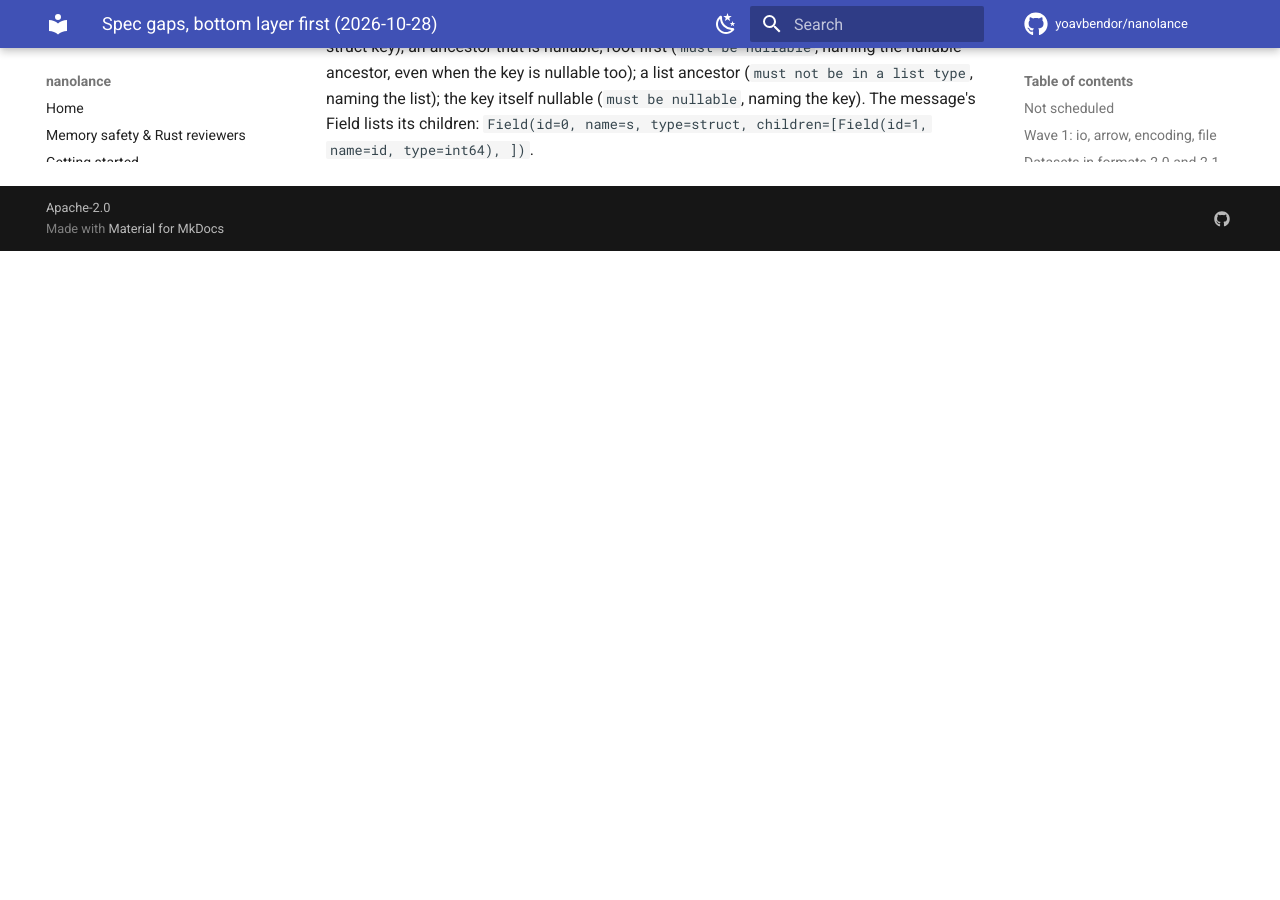
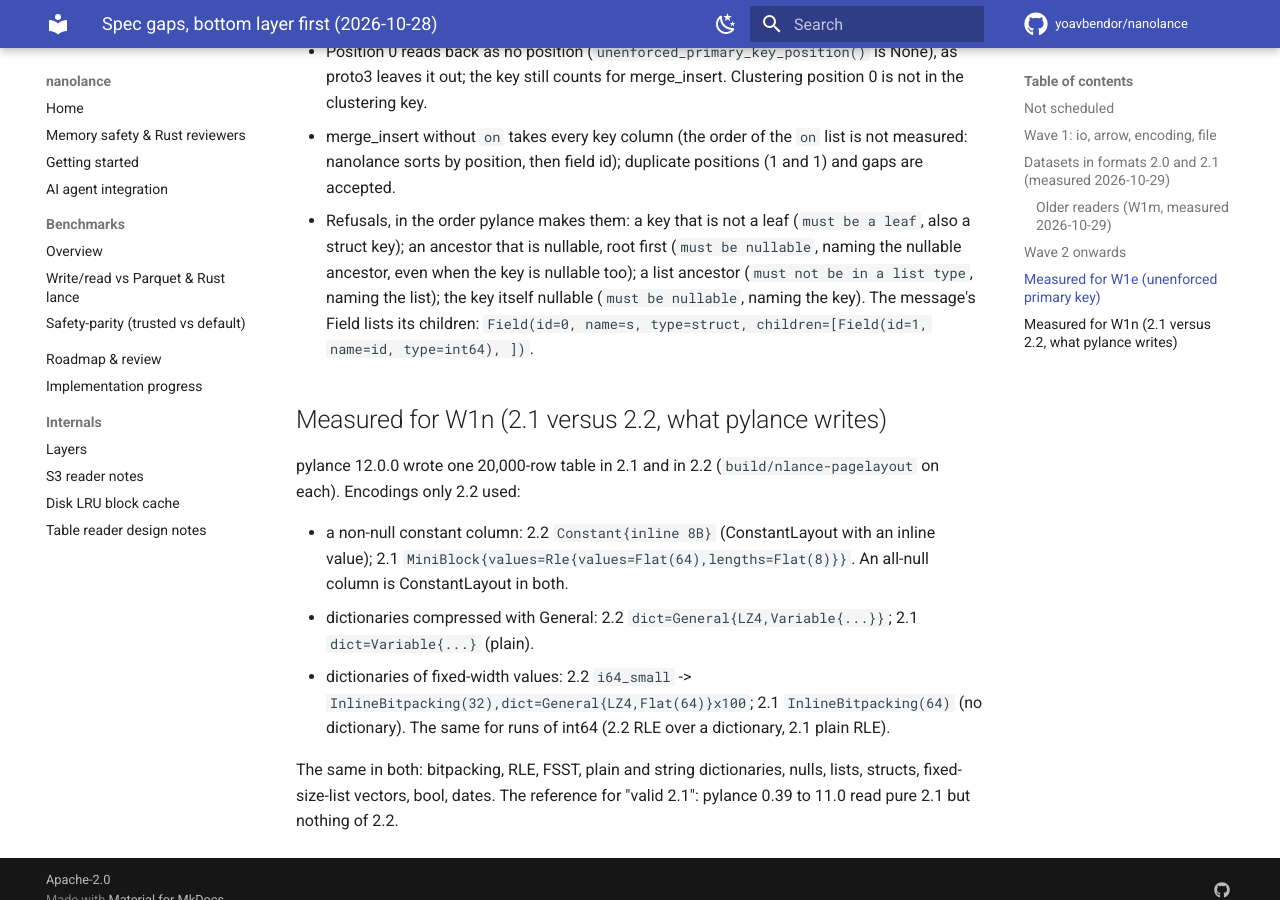
Before and after one commit to yoavbendor/nanolance, an MkDocs documentation site: the page built from docs/tasks/SPEC_GAPS.md, in a window 1280 px wide and 900 px high, scrolled down 5844 px. Built offline with MkDocs 1.6.1 and Material for MkDocs 9.7.7, drawn with Linux system fonts in a browser that asks for light colours; comment, search, counter and statistics services are not loaded; before the commit the page ends 6095 px from its top, so only the background shows below that; some of the changed text lies outside the part shown.

Commit message:
docs: W1o and W1n decided; what 2.1 lacks that 2.2 has, measured
Claude-Session: https://claude.ai/code/session_014PGy9PK68gHvyR8T1r5ueY

```diff
--- a/docs/tasks/SPEC_GAPS.md
+++ b/docs/tasks/SPEC_GAPS.md
@@ -43,7 +43,8 @@ These stay as they are until a user asks, or the Lance pin moves:
 | W1i | `encoding.layout.full_zip.write` | Fixed-width full-zip and per-value compression | to measure | later |
 | W1j | `encoding.semi_structural.packed_struct`, `variable_packed_struct` | Packed structs, read and write | to measure | later |
 | W1k | `arrow.types.fixed_size_list`, `arrow.types.dictionary` | FSL of variable-width elements; dictionaries inside structs and lists | to measure | later |
-| W1n | `file.version.2_1` | Write 2.1 files into a 2.1 dataset, so its writes stay 2.1 | the 2.2-only encodings pylance leaves out for 2.1: to measure | needed (W1m); waits on the decision below |
+| W1o | `file.version.2_0`, `file.version.2_1` | Warn when a write adds the first 2.2 file to a 2.0 / 2.1 dataset, naming the readers it cuts off | W1m table | next (decided 2026-10-29) |
+| W1n | `file.version.2_1` | Write 2.1 files into a 2.1 dataset, so its writes stay 2.1 | the 2.2-only encodings pylance leaves out for 2.1: to measure | next after W1o (decided 2026-10-29) |
 
 ## Datasets in formats 2.0 and 2.1 (measured 2026-10-29)
 
@@ -91,6 +92,9 @@ Options, cheapest first. They can be combined:
 4. Refuse to write into a 2.0 / 2.1 dataset unless the caller opts in (for example `allow_mixed_versions=True`).
    Small, but it changes behaviour that works today with pylance 12+.
 
+Decided 2026-10-29: options 1 and 2, as W1o and W1n. The 2.0 writer (option 3) stays unscheduled until a user
+needs older readers to keep reading a 2.0 dataset that nanolance modified.
+
 ## Wave 2 onwards
 
 Waves 2 to 7 cover table, expr, scan, index, dataset and api, in that order. They are briefed when wave 1 is
@@ -127,3 +131,17 @@ reviewed, from the rows the README tables list at that point.
     that is nullable, root first (`must be nullable`, naming the nullable ancestor, even when the key is nullable too); a
     list ancestor (`must not be in a list type`, naming the list); the key itself nullable (`must be nullable`, naming the
     key). The message's Field lists its children: `Field(id=0, name=s, type=struct, children=[Field(id=1, name=id, type=int64), ])`.
+
+## Measured for W1n (2.1 versus 2.2, what pylance writes)
+
+pylance 12.0.0 wrote one 20,000-row table in 2.1 and in 2.2 (`build/nlance-pagelayout` on each). Encodings
+only 2.2 used:
+
+- a non-null constant column: 2.2 `Constant{inline 8B}` (ConstantLayout with an inline value); 2.1
+  `MiniBlock{values=Rle{values=Flat(64),lengths=Flat(8)}}`. An all-null column is ConstantLayout in both.
+- dictionaries compressed with General: 2.2 `dict=General{LZ4,Variable{...}}`; 2.1 `dict=Variable{...}` (plain).
+- dictionaries of fixed-width values: 2.2 `i64_small` -> `InlineBitpacking(32),dict=General{LZ4,Flat(64)}x100`;
+  2.1 `InlineBitpacking(64)` (no dictionary). The same for runs of int64 (2.2 RLE over a dictionary, 2.1 plain RLE).
+
+The same in both: bitpacking, RLE, FSST, plain and string dictionaries, nulls, lists, structs, fixed-size-list
+vectors, bool, dates. The reference for "valid 2.1": pylance 0.39 to 11.0 read pure 2.1 but nothing of 2.2.
```
Also changed, not shown: other parts of docs/tasks/SPEC_GAPS.md (+1 -1 lines).
